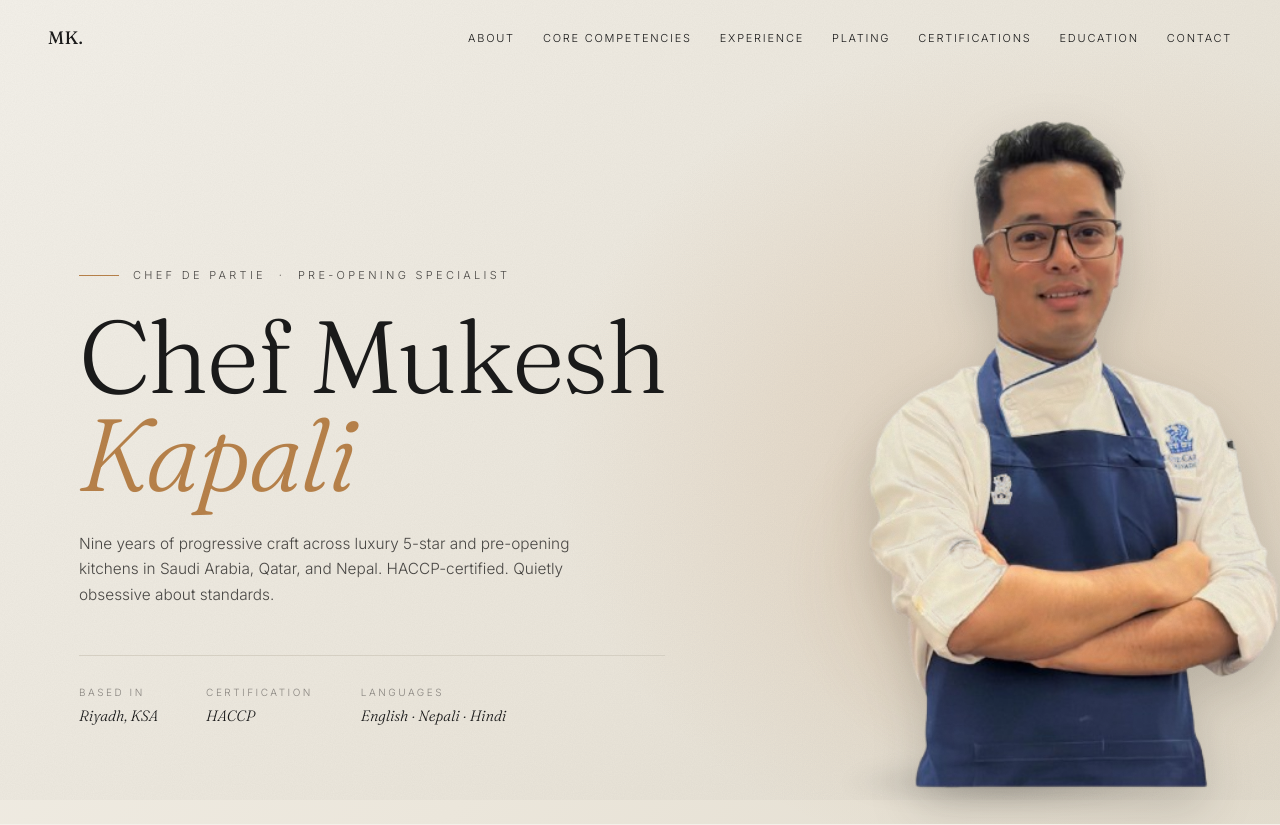
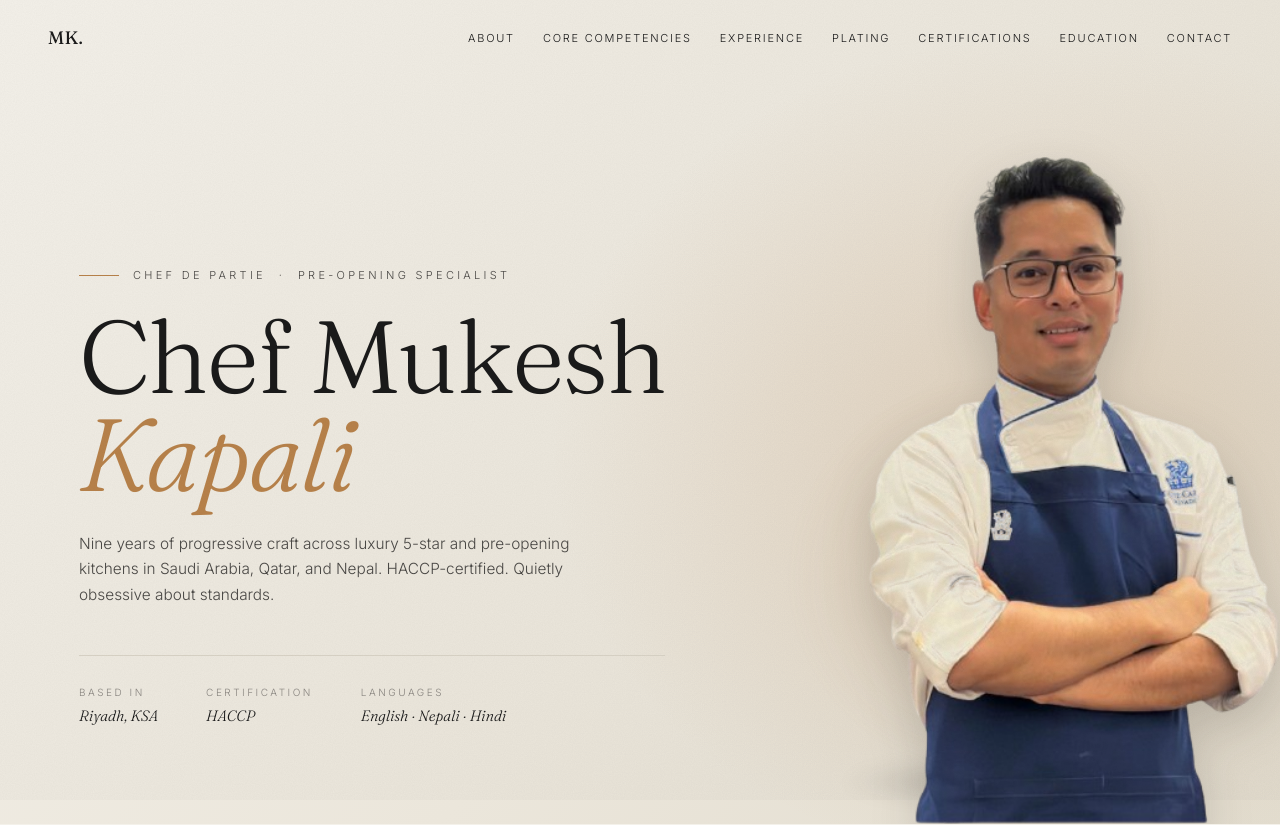
Before and after one commit to Mukesh068/Mukesh-Kapali-Portfolio, a plain HTML site: page index.html in a window 1280 px wide. Shown: the top 825 px of the page. Drawn offline with Linux system fonts and the light colour scheme.

Commit message:
Nudge hero photo down so it sits at hero bottom edge

```diff
--- a/index.html
+++ b/index.html
@@ -267,6 +267,7 @@ img { max-width: 100%; display: block; }
   object-position: bottom right;
   border-radius: 0;
   filter: drop-shadow(0 18px 24px rgba(26, 26, 26, 0.18));
+  transform: translateY(5.1%);
   z-index: 1;
 }
 .hero-text {
```
